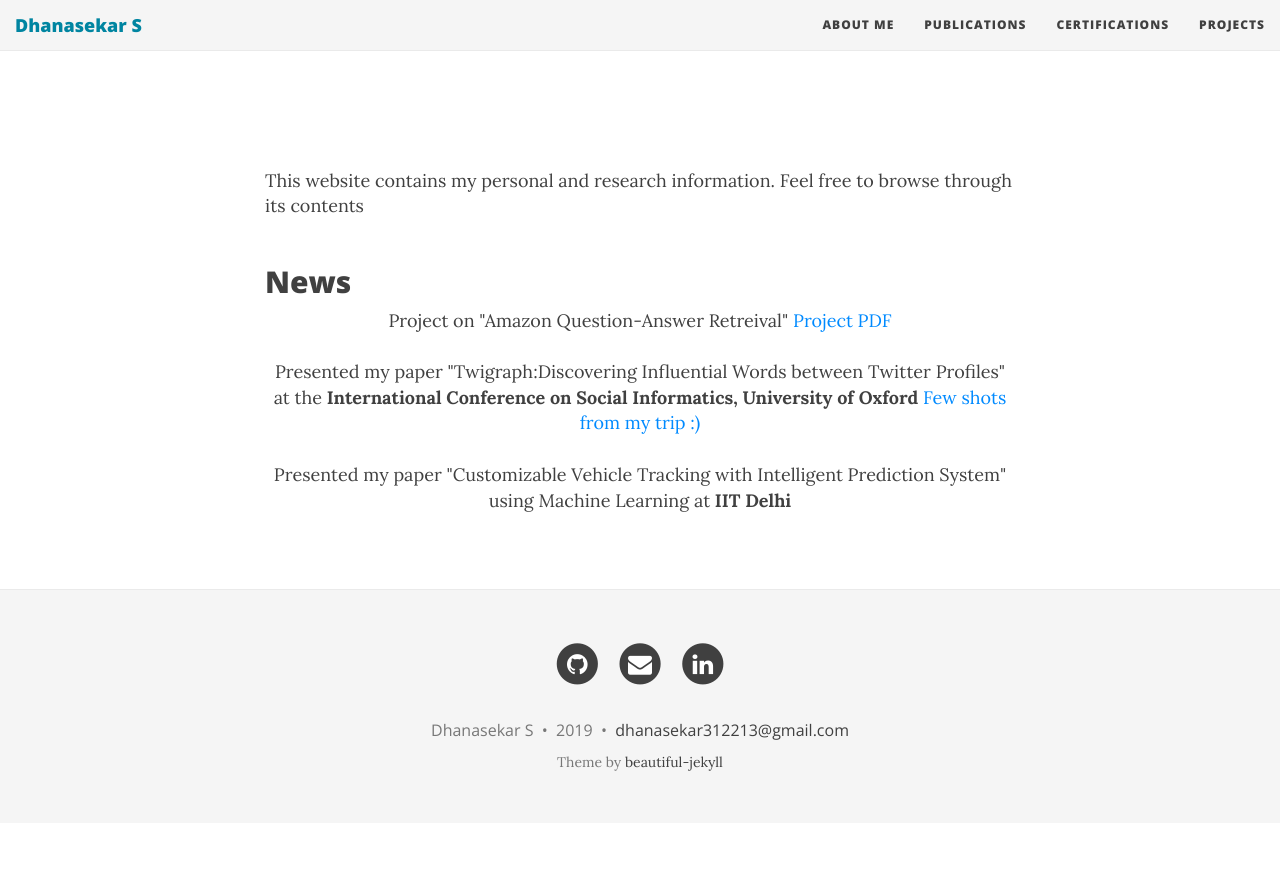
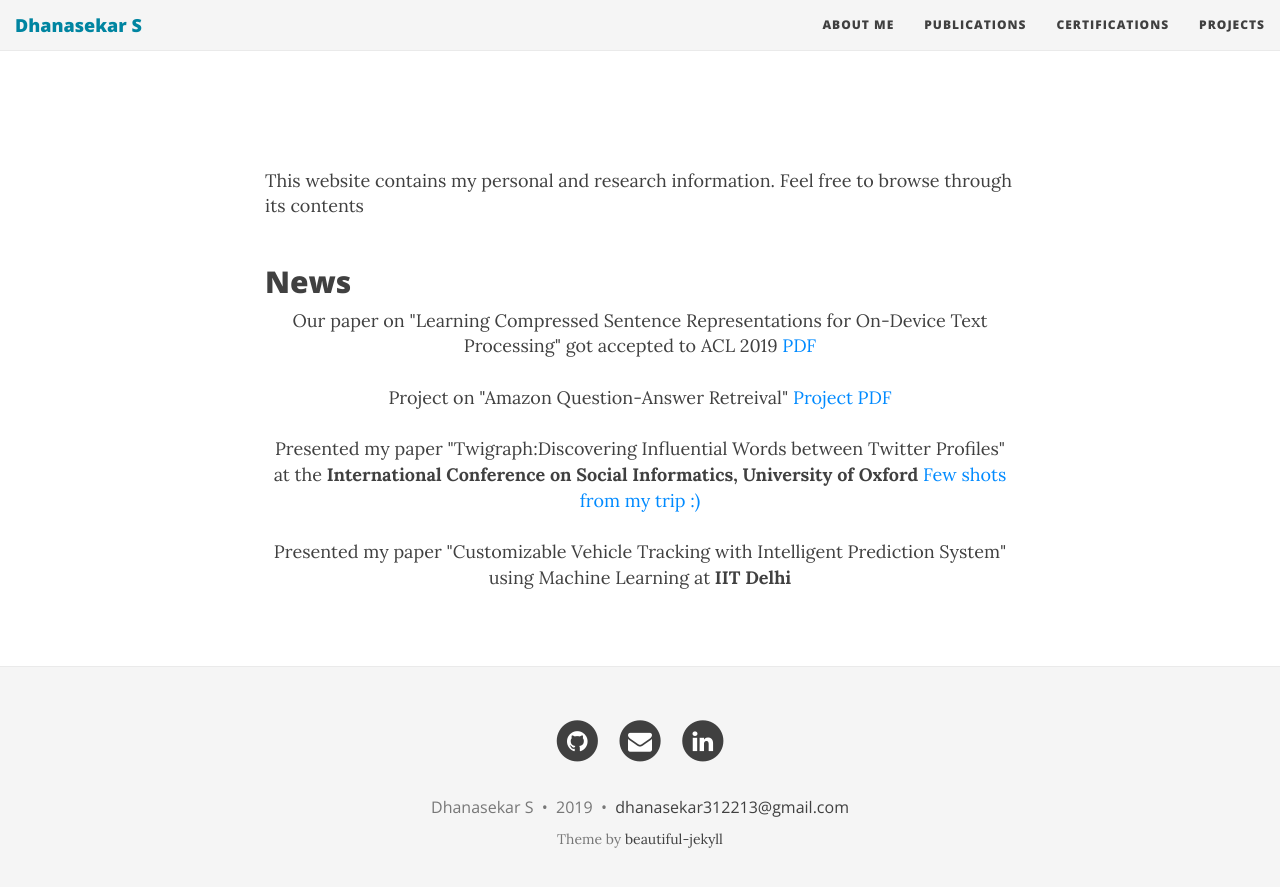
Before and after one commit to Dhanasekar-S/Dhanasekar-S.github.io, a Jekyll site: the page built from index.html, in a window 1280 px wide and 900 px high, scrolled down 601 px. Shown: the top 887 px of the window. Built offline with Jekyll 4.4.1, drawn with Linux system fonts in a browser that asks for light colours; nearby versions of some CDN libraries; the list of posts is cut into pages by our own code; before the commit the page ends 1424 px from its top, so only the background shows below that.

Commit message:
Update index.html

```diff
--- a/index.html
+++ b/index.html
@@ -31,6 +31,8 @@ This website contains my personal and research information. Feel free to browse
 
 <h2>News</h2>
 
+<center>Our paper on "Learning Compressed Sentence Representations for On-Device Text Processing" got accepted to ACL 2019 <a href="https://www.aclweb.org/anthology/P19-1011/" target="_blank">PDF</a></center>
+<br>
 <center>Project on "Amazon Question-Answer Retreival" <a href="https://Dhanasekar-S.github.io/research/ECE_590__NLP_Final_Project.pdf" target="_blank">Project PDF</a></center>
 <br>
 <center>Presented my paper "Twigraph:Discovering Influential Words between Twitter Profiles" at the <b>International Conference on Social Informatics, University of Oxford </b> <a href="https://photos.app.goo.gl/8OwkcDMFZbzrUM1l1" target="_blank">Few shots from my trip :) </a> <br></center>
```
